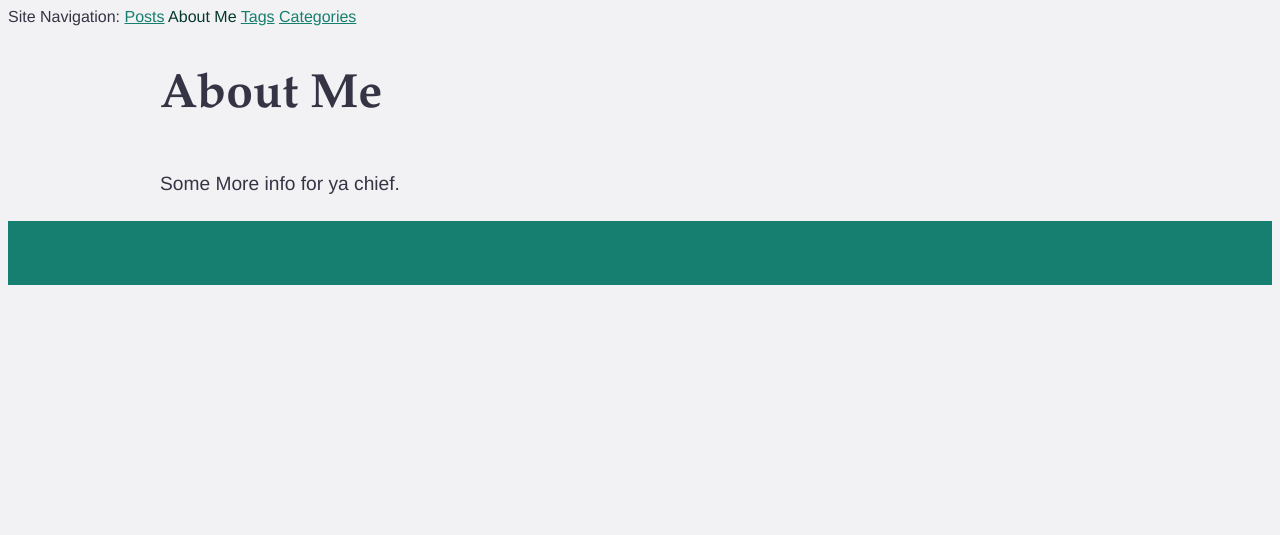
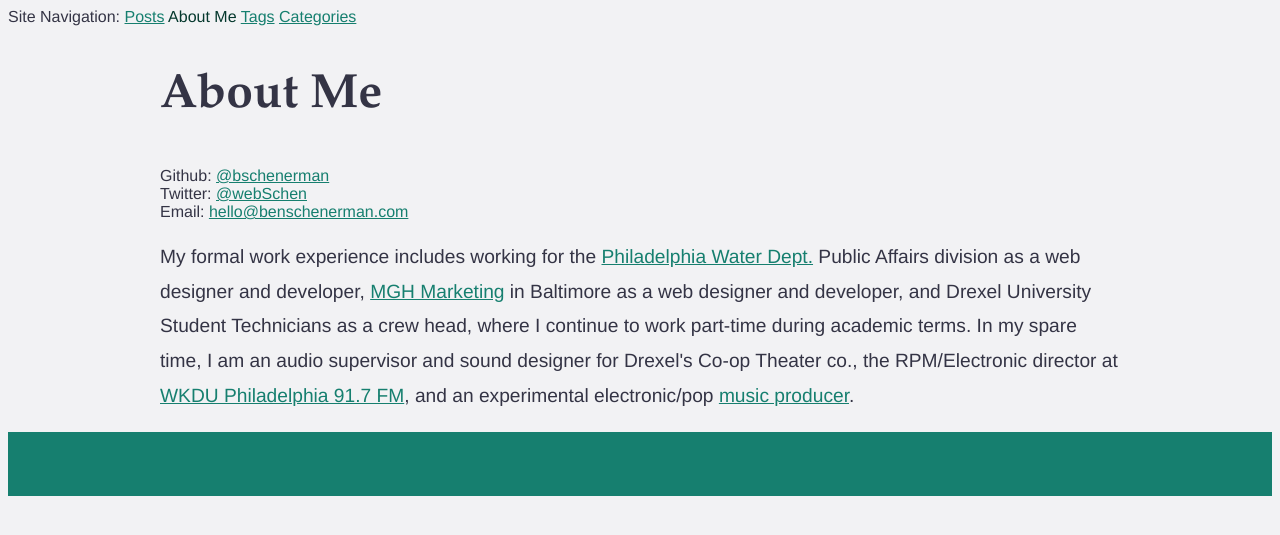
Before and after one commit to b7s9/personal-blog-jekyll, a Jekyll site: the page built from about.md, in a window 1280 px wide. Shown: the top 535 px of the page. Built offline with Jekyll 4.4.1, drawn with Linux system fonts in a browser that asks for light colours; some web fonts are replaced.

Commit message:
🌱 Add About Me content

```diff
--- a/about.md
+++ b/about.md
@@ -4,4 +4,8 @@ layout: default
 ---
 # About Me
 
-Some More info for ya chief.
+- Github: [@bschenerman](https://github.com/bschenerman/)
+- Twitter: [@webSchen](https://twitter.com/webSchen)
+- Email: [hello@benschenerman.com](mailto:hello@benschenerman.com)
+
+<p>My formal work experience includes working for the <a href="https://water.phila.gov" target="blank">Philadelphia Water Dept.</a> Public Affairs division as a web designer and developer, <a href="https://mghus.com" target="blank">MGH Marketing</a> in Baltimore as a web designer and developer, and Drexel University Student Technicians as a crew head, where I continue to work part-time during academic terms. In my spare time, I am an audio supervisor and sound designer for Drexel's Co-op Theater co., the RPM/Electronic director at <a href="http://wkdu.org" target="blank">WKDU Philadelphia 91.7 FM</a>, and an experimental electronic/pop <a href="https://soundcloud.com/cynabel" target="blank">music producer</a>.</p>
```
